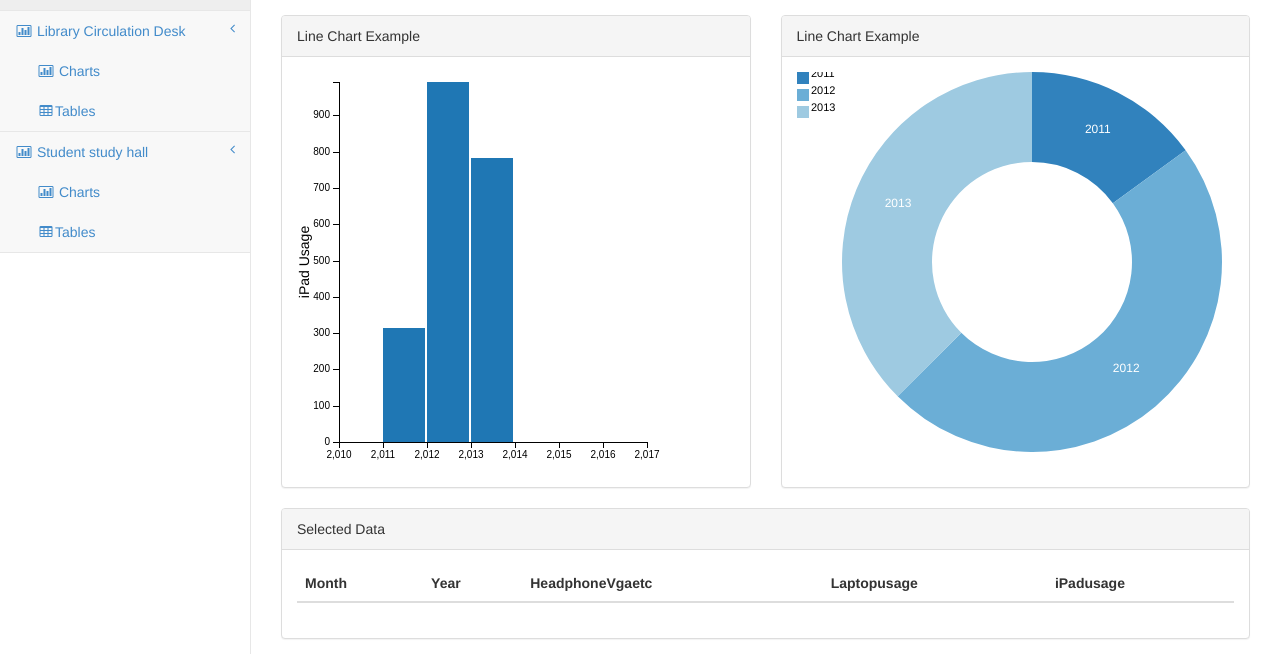
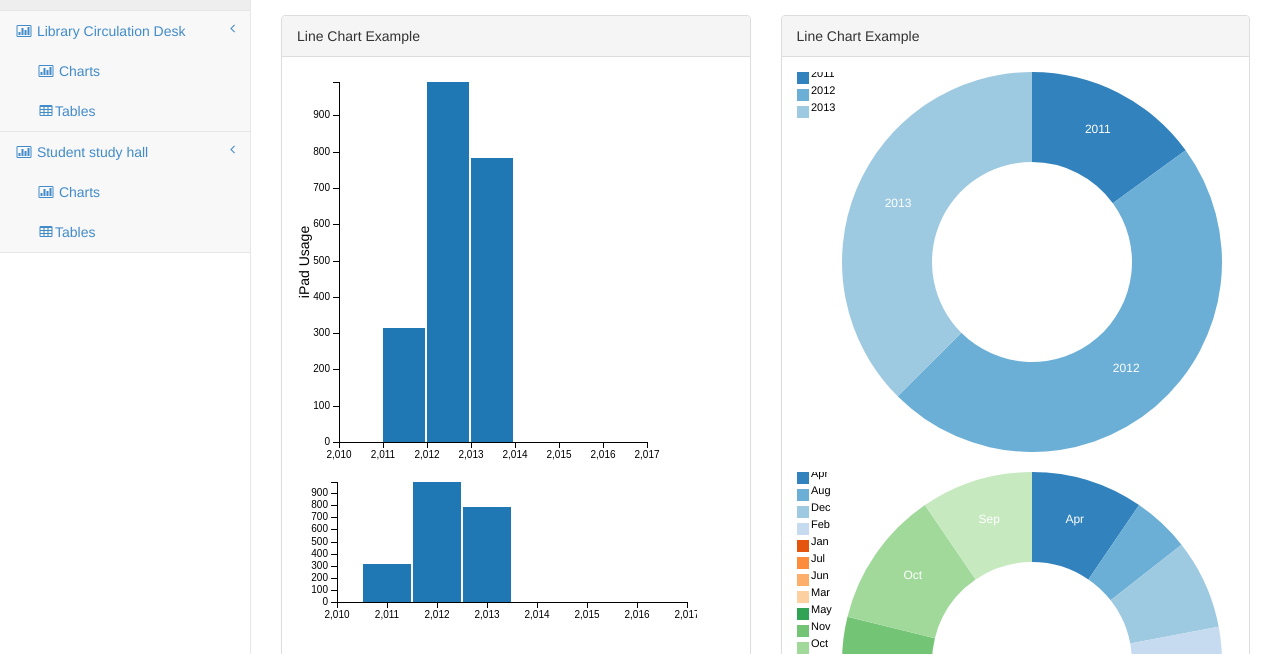
Before and after one commit to hegdesareeka/LibraryDashboard, a plain HTML site: page CirculationCharts.html in a window 1280 px wide. Shown: the part 146-800 px from the top of the page. Drawn offline with Linux system fonts and the light colour scheme.

Commit message:
Graphs working for Circulation charts

```diff
--- a/CirculationCharts.html
+++ b/CirculationCharts.html
@@ -218,13 +218,13 @@
 		window.print();
 	}
 
-	//var dataTable = dc.dataTable("#dc-table-graph");
+	var dataTable = dc.dataTable("#dc-table-graph");
 	var magnitudeChart = dc.barChart("#dc-magnitude-chart");
-	//var magnitudeChart1 = dc.barChart("#dc-magnitude-chart1");
-	//var magnitudeChart2 = dc.barChart("#dc-magnitude-chart2");
-	// var monthUsage = dc.rowChart("#dc-usage-chart");
+	var magnitudeChart1 = dc.barChart("#dc-magnitude-chart1");
+	var magnitudeChart2 = dc.barChart("#dc-magnitude-chart2");
+	//var monthUsage = dc.rowChart("#dc-usage-chart");
 	var chart = dc.pieChart("#dc-pie-chart");
-	//var chart1 = dc.pieChart("#dc-pie-chart1");
+	var chart1 = dc.pieChart("#dc-pie-chart1");
 
 	d3.csv("test.csv", function(data) {
 
@@ -249,8 +249,7 @@
 		chart.width(470).height(380).slicesCap(3).innerRadius(100).dimension(
 				yearDimension).group(ipadSumGroup).legend(dc.legend());
 
-		/* /* chart.width(568).height(380).slicesCap(3).innerRadius(100).dimension(
-				yearDimension).group(ipadSumGroup).legend(dc.legend());
+
 
 		runDimension1 = facts.dimension(function(d) {
 			return d.mon
@@ -258,7 +257,7 @@
 		speedSumGroup1 = runDimension1.group().reduceSum(function(d) {
 			return d.ipad
 		})
-		chart1.width(568).height(380).slicesCap(12).innerRadius(100).dimension(
+		chart1.width(470).height(380).slicesCap(12).innerRadius(100).dimension(
 				runDimension1).group(speedSumGroup1).legend(dc.legend());
 
 		var lapValue1 = facts.dimension(function(d) {
@@ -269,13 +268,13 @@
 			return d.year;
 		})
 
-		magnitudeChart2.width(480).height(150).margins({
+		magnitudeChart2.width(400).height(150).margins({
 			top : 10,
 			right : 10,
 			bottom : 20,
 			left : 40
-		}).dimension(lapValue1).group(lapValueCount1).transitionDuration(500)
-				.centerBar(true).gap(65).filter([ 3, 5 ]).x(
+		}).dimension(yearDimension).group(lapValueCount1).transitionDuration(500)
+				.centerBar(true).x(
 						d3.scale.linear().domain([ 0, 500 ])).elasticY(true)
 				.xAxis().tickFormat();
 
@@ -287,15 +286,15 @@
 			return d.year;
 		})
 
-		magnitudeChart1.width(480).height(150).margins({
+		magnitudeChart1.width(400).height(150).margins({
 			top : 10,
 			right : 10,
 			bottom : 20,
 			left : 40
-		}).dimension(lapValue).group(lapValueCount).transitionDuration(500)
-				.centerBar(true).gap(65).filter([ 3, 5 ]).x(
-						d3.scale.linear().domain([ 0, 500 ])).elasticY(true)
-				.xAxis().tickFormat();
+		}).dimension(yearDimension).group(ipadSumGroup).transitionDuration(500)
+				.centerBar(true).x(
+						d3.scale.linear().domain([ 2010,2017])).elasticY(true)
+				.xAxis();
 
 		var magValue = facts.dimension(function(d) {
 			return d.ipad;
@@ -308,7 +307,7 @@
 		var timeDimension = facts.dimension(function(d) {
 			return d.year;
 
-		}) */
+		})
 
 		  magnitudeChart
 		    .width(400)
@@ -326,7 +325,7 @@
 		    });
 
 
-/* 		dataTable.width(960).height(800).dimension(timeDimension).group(
+ 		dataTable.width(960).height(800).dimension(timeDimension).group(
 				function(d) {
 					return "Usage Table"
 				}).size(40)
@@ -345,7 +344,7 @@
 
 		.sortBy(function(d) {
 			return d.mon;
-		}).order(d3.ascending); */
+		}).order(d3.ascending);
 		dc.renderAll();
 
 	});
```
